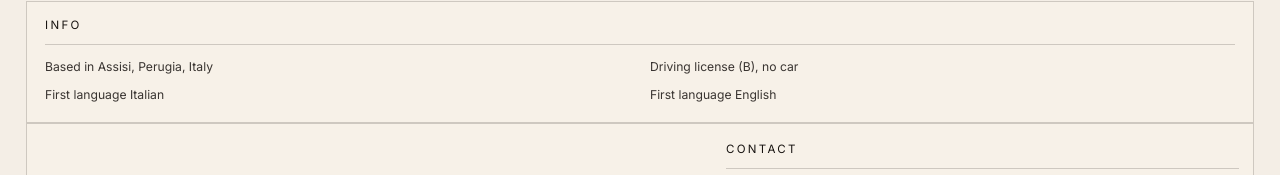
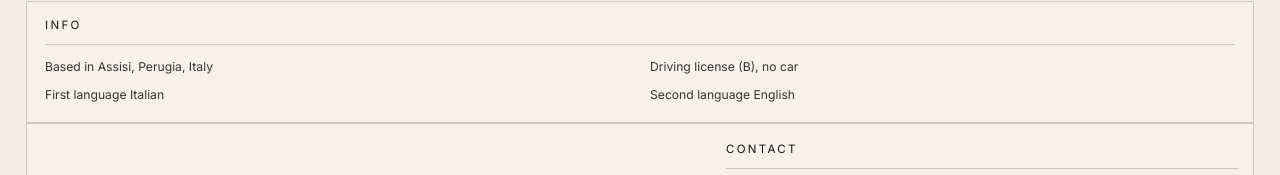
Before and after one commit to GiorgiaMilazzo/portfolio, a React (Vite) app: page / in a window 1280 px wide. Shown: the part 1598-1773 px from the top of the page. Built offline with nearby package versions, Linux system fonts and the light colour scheme.

Commit message:
Modifica Lingua Inglese

```diff
--- a/src/App.jsx
+++ b/src/App.jsx
@@ -14,7 +14,7 @@ function App() {
           <li>Based in Assisi, Perugia, Italy</li>
           <li>Driving license (B), no car</li>
           <li>First language Italian</li>
-          <li>First language English</li>
+          <li>Second language English</li>
         </ul>
       </section>
 
```
